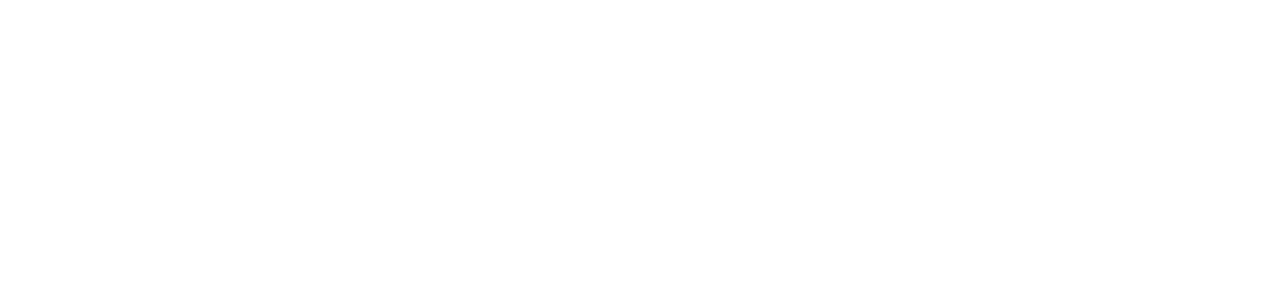
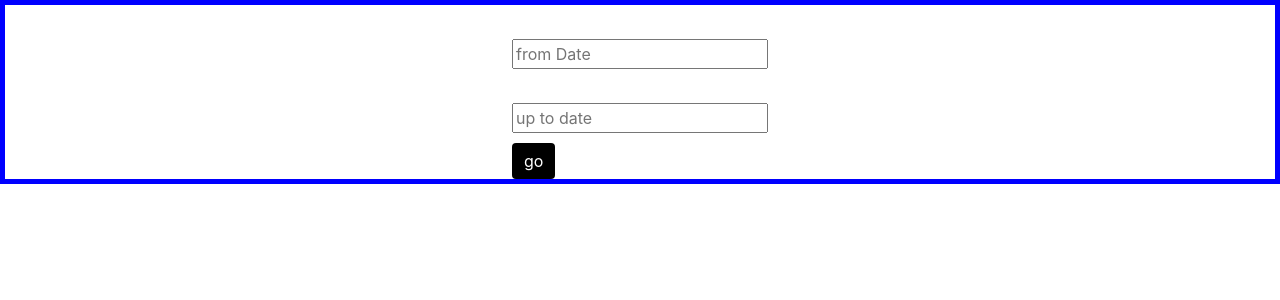
Before and after one commit to nihilo-mike/nihilo-front-end-, a React (Create React App) app in the folder my-app/: page /Income in a window 1280 px wide. Shown: the top 300 px of the page. Built offline with nearby package versions, Linux system fonts and the light colour scheme.

Commit message:
commit on main

```diff
--- a/my-app/src/App.js
+++ b/my-app/src/App.js
@@ -3,8 +3,8 @@
 import {Form} from "./Pages/Form"
 import{LoginForm} from "./Pages/LoginForm";
 import{DashBoard}from"./Pages/DashBoard";
-
-
+import{BalanceSheet}from "./Components/Index";
+import{Income}from"./Pages/Income";
 function App() {
 
  return (
@@ -13,6 +13,9 @@
      <Route path='/' exact={true} component={LoginForm}/>
      <Route path='/Add' exact={true} component={Form}/>
      <Route path='/Dashboard' exact={true}component={DashBoard}/>
+     <Route path='/Balance'  exact={true}component={BalanceSheet}/>
+     <Route path='/Income'exact={true}component={Income}/>
+
 
 
   </Switch>
--- a/my-app/src/Components/AddCredit.js
+++ b/my-app/src/Components/AddCredit.js
@@ -40,9 +40,8 @@
    function onSubmit(creditData) {
         // sets the data to creditdata
            setCreditData(creditData);
-           console.log(creditData)
 
-           }
+            }
 
 
     return(
--- /dev/null
+++ b/my-app/src/Components/BalanceSheet.js
@@ -0,0 +1,80 @@
+import React from 'react';
+import ReactDatePicker from 'react-datepicker';
+import "react-datepicker/dist/react-datepicker.css";
+import {useData} from "../Contexts/DataContext";
+import { useForm,Controller } from 'react-hook-form';
+import { Button } from 'reactstrap';
+import axios from 'axios';
+export const BalanceSheet=()=>{
+
+const{setBalanceSheet}=useData;
+const {handleSubmit,control} = useForm({
+        reValidateMode: 'onChange',
+
+      });
+
+const onSubmit=(date)=>{
+
+    const event = new Date(date.startDate);
+    const eventTwo = new Date(date.endDate);
+    const startDate=event.toISOString();
+    const endDate=eventTwo.toISOString();
+   if(typeof startDate!=='undefined'){
+ axios.get(`https://nihiloacc.herokuapp.com/api/BalanceSheet/${startDate}/${endDate}`,
+    {'headers':{'Authorization':localStorage.getItem('token')}}).then(response=>{
+          if(response.status==200){
+        setBalanceSheet(response.data);
+        }
+    })
+  }
+}
+return(
+    <form onSubmit={handleSubmit(onSubmit)}>
+    <div>
+     <label className="label">date</label>
+                <Controller
+                 control={control}
+                 name={"startDate"}
+             render={(props) => (
+             <ReactDatePicker
+              className="input"
+              placeholderText="select date"
+              onChange={(e) => props.onChange(e)}
+              selected={props.value}/>
+              )}
+              rules={{
+                required:true
+                }}
+                />
+            </div>
+             <div>
+             <label className="label">uptodate</label>
+                        <Controller
+                         control={control}
+                         name={"endDate"}
+                     render={(props) => (
+                     <ReactDatePicker
+                      className="input"
+                      placeholderText="select date"
+                      onChange={(e) => props.onChange(e)}
+                      selected={props.value}/>
+                      )}
+                      rules={{
+                        required:true
+                        }}
+                        />
+                    </div>
+           <Button type="submit">go</Button>
+   </form>
+
+
+);
+
+
+
+
+
+
+
+
+}
--- /dev/null
+++ b/my-app/src/Components/IncomeStatement.js
@@ -0,0 +1,76 @@
+import React from 'react';
+import ReactDatePicker from 'react-datepicker';
+import "react-datepicker/dist/react-datepicker.css";
+import {useData} from "../Contexts/DataContext";
+import { useForm,Controller } from 'react-hook-form';
+import { Button } from 'reactstrap';
+import axios from 'axios';
+
+export const IncomeStatement=()=>{
+
+const{setIncomeStatement}=useData();
+const {handleSubmit,control} = useForm({
+        reValidateMode: 'onChange',
+
+      });
+
+const onSubmit=(date)=>{
+
+    const event = new Date(date.startDate);
+    const eventTwo = new Date(date.endDate);
+    const startDate=event.toISOString();
+    const endDate=eventTwo.toISOString();
+   if(typeof startDate!=='undefined'){
+ axios.get(`https://nihiloacc.herokuapp.com/api/IncomeStatement/${startDate}/${endDate}`,
+    {'headers':{'Authorization':localStorage.getItem('token')}}).then(response=>{
+          if(response.status==200){
+        setIncomeStatement(response.data);
+        }else{
+            alert("please refresh and try again");
+        }
+    })
+  }
+}
+return(
+   <div className="IncomeForm">
+   <form  onSubmit={handleSubmit(onSubmit)}>
+    <div>
+     <label className="label">date</label>
+                <Controller
+                 control={control}
+                 name={"startDate"}
+             render={(props) => (
+             <ReactDatePicker
+              className="input"
+              placeholderText="from Date"
+              onChange={(e) => props.onChange(e)}
+              selected={props.value}/>
+              )}
+              rules={{
+                required:true
+                }}
+                />
+            </div>
+             <div>
+             <label className="label">uptodate</label>
+                        <Controller
+                         control={control}
+                         name={"endDate"}
+                     render={(props) => (
+                     <ReactDatePicker
+                      className="input"
+                      placeholderText="up to date"
+                      onChange={(e) => props.onChange(e)}
+                      selected={props.value}/>
+                      )}
+                      rules={{
+                        required:true
+                        }}
+                        />
+                    </div>
+           <Button className="button" type="submit">go</Button>
+   </form>
+   </div>
+);
+
+}
--- a/my-app/src/Components/Index.js
+++ b/my-app/src/Components/Index.js
@@ -4,3 +4,6 @@
 export {FormSubmit}from "./FormSubmit";
 export {default as Login}from "./Login";
 export { Header} from"./Header";
+export {BalanceSheet} from "./BalanceSheet";
+export {IncomeStatement}from "./IncomeStatement";
+export {IncomeTable} from "./Tables/IncomeTable";
--- /dev/null
+++ b/my-app/src/Components/Tables/IncomeTable.js
@@ -0,0 +1,70 @@
+import React from 'react';
+import {useData} from "../../Contexts/DataContext";
+import {Table} from 'reactstrap';
+
+
+export const IncomeTable=()=>{
+
+    const {incomeStatement}=useData();
+   if( JSON.stringify(incomeStatement)!=="{}"){
+   return(<div className="incomeTable">
+             <Table
+             size="sm"
+             bordered>
+             <thead>
+                <tr>
+                <th>Income Statement</th>
+                 </tr>
+                 </thead>
+                 <tbody>
+                 <tr>
+                 <td>Total Revenue</td>
+                 <td>{incomeStatement.revenue}</td>
+                </tr>
+                <tr>
+                <td>Cost Of Goods Sold</td>
+                <td>{incomeStatement.cogs}</td>
+                </tr>
+                <tr>
+                <td>Selling and general adminstrative Costs</td>
+                <td>{incomeStatement.sgac}</td>
+                </tr>
+                <tr>
+                <td>Depreciation</td>
+                <td>{incomeStatement.depreciation}</td>
+                </tr>
+                <tr>
+                <td>Operating Income(EBIT)</td>
+                <td>{incomeStatement.ebit}</td>
+                </tr>
+                <tr>
+                <td>Interest Expense</td>
+                <td>{incomeStatement.interestExpense}</td>
+                </tr>
+                <tr>
+                <td>Pretax Income</td>
+                <td>{incomeStatement.preTaxIncome}</td>
+                </tr>
+                <tr>
+                <td>Taxes</td>
+                <td>{incomeStatement.taxes}</td>
+                </tr>
+                <tr>
+                <td>Net Income</td>
+                <td>{incomeStatement.netIncome}</td>
+                </tr>
+                <tr>
+                <td>Addition to retained earnings</td>
+                <td>{incomeStatement.additionToEarnings}</td>
+                </tr>
+                <tr>
+                <td>Dividends</td>
+                <td>{incomeStatement.dividends}</td>
+                </tr>
+            </tbody>
+        </Table>
+    </div>);}
+
+ return(null);
+
+}
--- a/my-app/src/Contexts/DataContext.js
+++ b/my-app/src/Contexts/DataContext.js
@@ -7,11 +7,13 @@
 
 export const DataProvider=({children})=>{
     const[creditData,setCreditData]=useState({});
-    const[debitData,setDebitData]=useState({})
+    const[debitData,setDebitData]=useState({});
+    const[BalanceSheet,setBalanceSheet]=useState({});
+    const[incomeStatement,setIncomeStatement]=useState({});
 
 
     return(
-        <DataContext.Provider value={{creditData,setCreditData,debitData,setDebitData}}>
+        <DataContext.Provider value={{incomeStatement,setIncomeStatement,creditData,setCreditData,debitData,setDebitData,BalanceSheet,setBalanceSheet}}>
             {children}
         </DataContext.Provider>
     );
--- /dev/null
+++ b/my-app/src/Pages/Income.js
@@ -0,0 +1,17 @@
+import React from 'react';
+import{IncomeStatement,IncomeTable}from "../Components/Index";
+
+export const Income=()=>{
+
+return(
+    <div classname="income">
+    <IncomeStatement/>
+    <IncomeTable/>
+    </div>
+);
+
+
+
+
+
+}
--- /dev/null
+++ b/my-app/src/Styles/Income.scss
@@ -0,0 +1,33 @@
+.income{
+ border: 10px solid green;
+ display: flex;
+ flex-direction: column;
+
+}
+
+.incomeTable{
+  border:5px solid red;
+  display: flex;
+  margin-left: 20px;
+  margin-right: 20px;
+
+
+}
+
+
+.IncomeForm{
+  border: 5px solid blue;
+  display: flex;
+  align-items: center;
+  justify-content: center;
+ button{
+    background-color: rgb(0, 0, 0);
+    color: white;
+    border: none;
+    margin-top: 10px;
+    justify-items: right;
+
+    }
+
+
+}
--- a/my-app/src/Styles/addTransactions.scss
+++ b/my-app/src/Styles/addTransactions.scss
@@ -1,5 +1,3 @@
-#root{
-  background-color: black;
 .p {
     color: #bf1650;
     text-align: center;
@@ -41,5 +39,3 @@
       width: auto;
 
       }
-
-    }
--- a/my-app/src/Styles/nihilo.scss
+++ b/my-app/src/Styles/nihilo.scss
@@ -5,3 +5,4 @@
 @import "header";
 @import "addTransactions";
 @import "Login";
+@import "Income";
```
Also changed, not shown: 1 other file (tests, documents, lock files or other folders).
